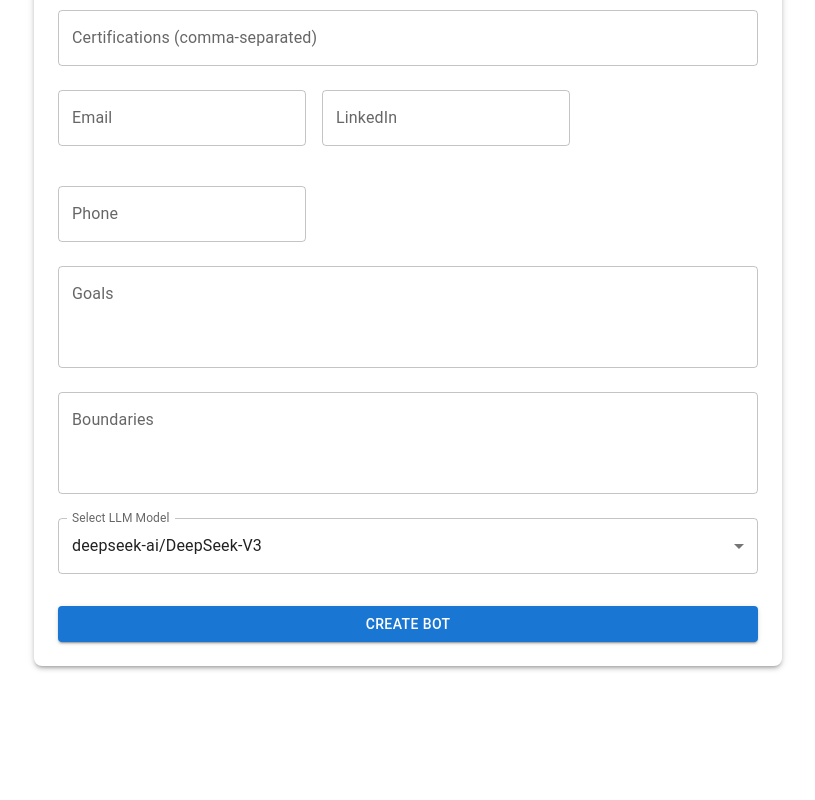
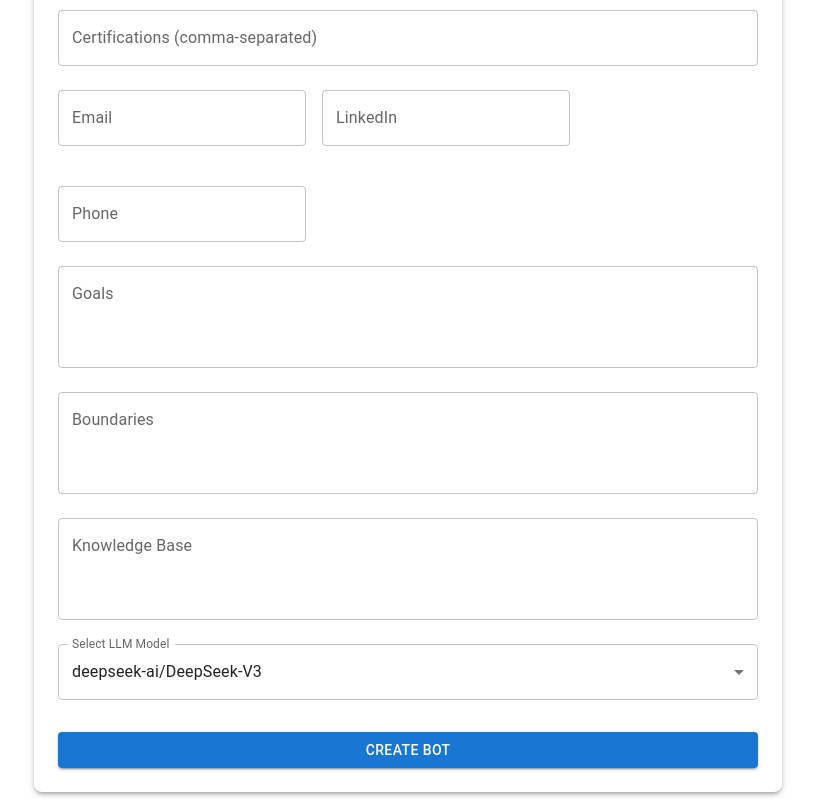
Before and after one commit to Prashant9420/botfolio-client, a React (Vite) app: page /create in a window 1280 px wide. Shown: the part 872-1672 px from the top of the page, without its empty margins (232-1047 px from the left). Before the commit the page ends 1546 px from the top, so only its background shows below. Built offline with nearby package versions, Linux system fonts and the light colour scheme; sample sign-in values are in the browser's storage.

Commit message:
system prompt improved and knowledge base field added

```diff
--- a/src/pages/createBot.jsx
+++ b/src/pages/createBot.jsx
@@ -32,6 +32,7 @@ const CreateBot = () => {
     },
     goals: '',
     boundaries: '',
+    knowledgeBase: '',
     llmModel: 'deepseek-ai/DeepSeek-V3'
   });
 
@@ -84,6 +85,7 @@ const CreateBot = () => {
         },
         goals: '',
         boundaries: '',
+        knowledgeBase: '',
         llmModel: 'deepseek-ai/DeepSeek-V3'
       });
       navigate('/dashboard');
@@ -123,6 +125,7 @@ const CreateBot = () => {
 
         <TextField name="goals" label="Goals" value={form.goals} onChange={handleChange} fullWidth multiline rows={3} margin="normal" />
         <TextField name="boundaries" label="Boundaries" value={form.boundaries} onChange={handleChange} fullWidth multiline rows={3} margin="normal" />
+        <TextField name="knowledgeBase" label="Knowledge Base" value={form.knowledgeBase} onChange={handleChange} placeholder='provide any extra information if you want...' fullWidth multiline rows={3} margin="normal" />
         <FormControl fullWidth margin='normal'>
           <InputLabel id="demo-simple-select-label">Select LLM Model</InputLabel>
           <Select
--- a/src/pages/editBot.jsx
+++ b/src/pages/editBot.jsx
@@ -21,6 +21,7 @@ const EditBot = () => {
     },
     goals: '',
     boundaries: '',
+    knowledgeBase: '',
     llmModel: ''
   });
 
@@ -110,6 +111,7 @@ const EditBot = () => {
 
         <TextField label="Goals" name="goals" value={form.goals} onChange={handleChange} fullWidth multiline rows={2} margin="normal" />
         <TextField label="Boundaries" name="boundaries" value={form.boundaries} onChange={handleChange} fullWidth multiline rows={2} margin="normal" />
+        <TextField label="Knowledge Base" name="knowledgeBase" value={form.knowledgeBase} onChange={handleChange} fullWidth multiline rows={3} margin="normal" />
         <FormControl fullWidth margin='normal'>
           <InputLabel id="demo-simple-select-label">Select LLM Model</InputLabel>
           <Select
```
